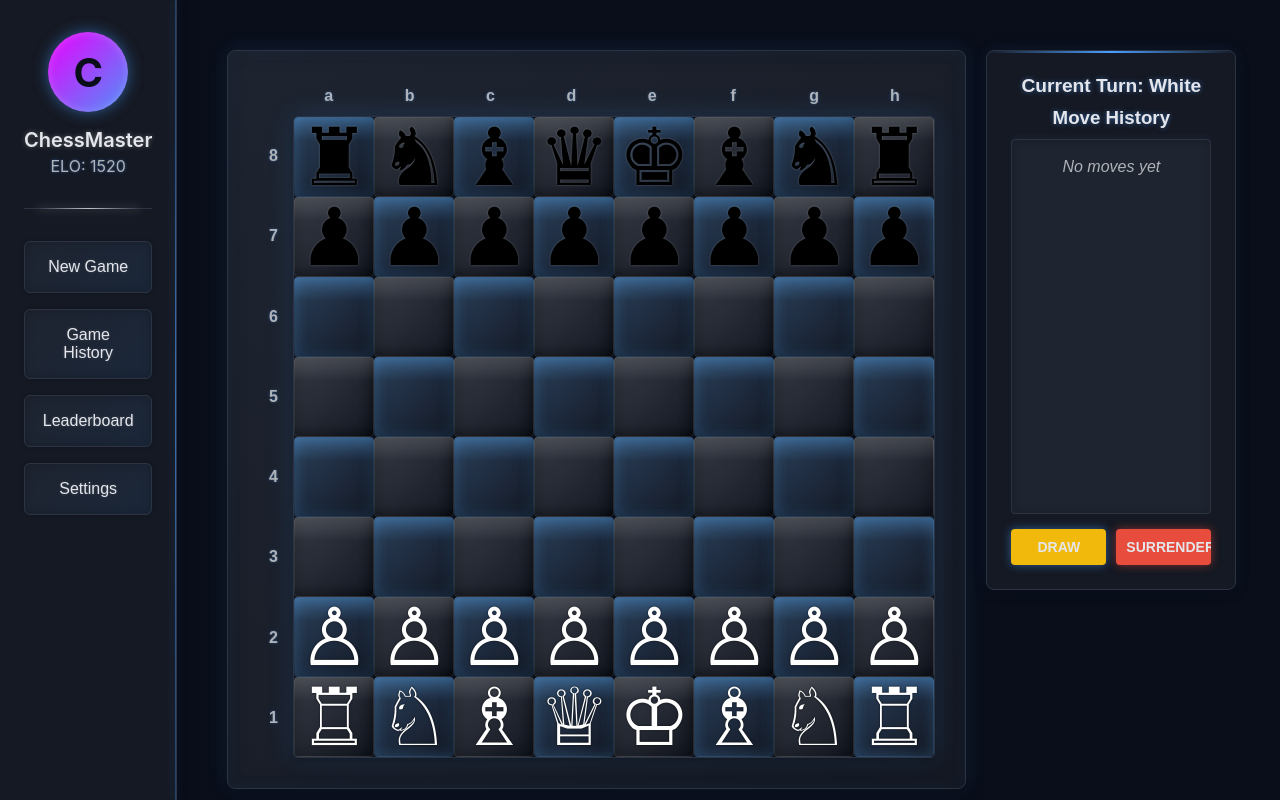
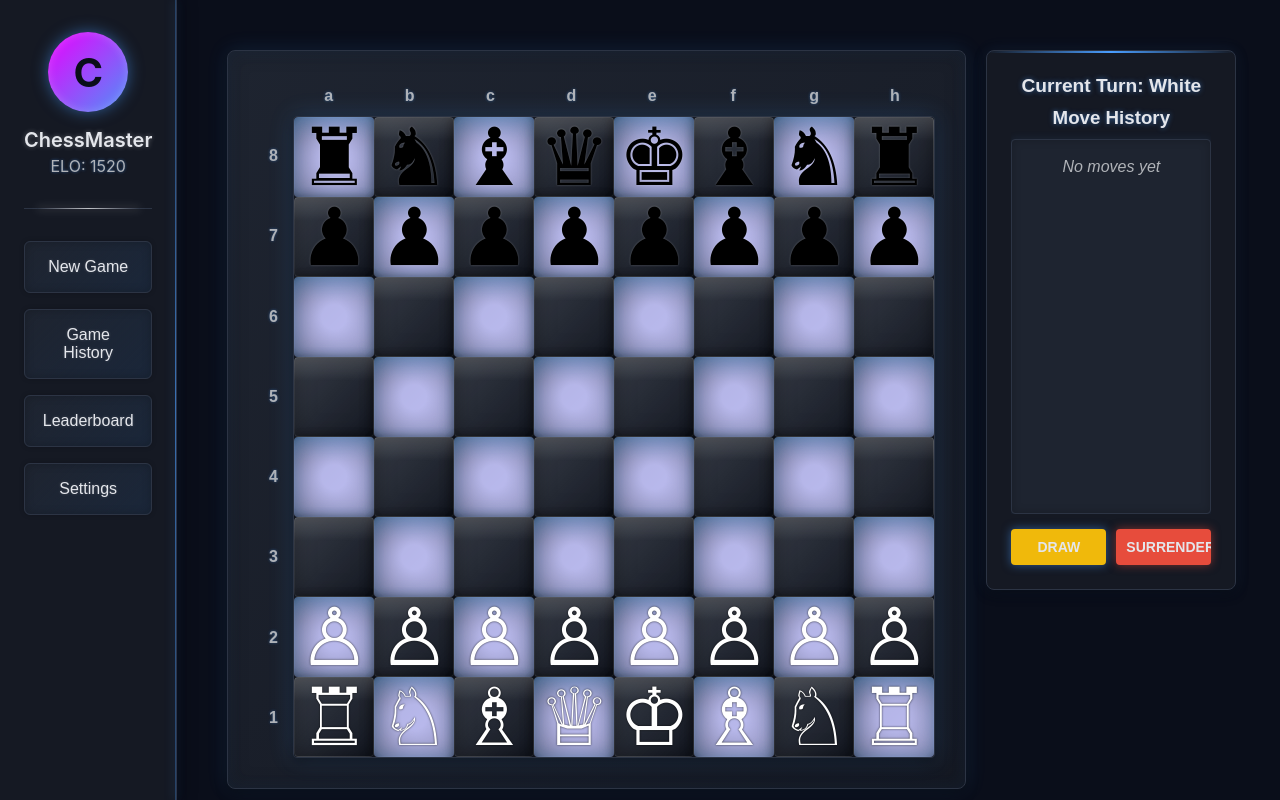
Before and after one commit to RezaEivazzadeh/chess_champions_league, a React (Create React App) app in the folder frontend/ccl/: page / in a window 1280 px wide. Built offline with nearby package versions, Linux system fonts and the light colour scheme.

Commit message:
[front-fix] tile colors

```diff
--- a/frontend/ccl/src/components/GameArea/ChessBoard.css
+++ b/frontend/ccl/src/components/GameArea/ChessBoard.css
@@ -263,8 +263,8 @@
 /* Light tiles - blueish lamp on */
 .light {
   background: linear-gradient(135deg,
-    rgba(30, 36, 48, 0.9),
-    rgba(21, 25, 35, 0.9));
+    rgba(200, 200, 255, 0.3),
+    rgba(200, 200, 255, 0.7));
   box-shadow:
     inset 0 0 20px rgba(0, 0, 0, 0.5),
     0 0 10px rgba(0, 0, 0, 0.3),
@@ -273,10 +273,17 @@
 
 /* Blue lamp for light tiles */
 .light::before {
-  background: linear-gradient(135deg,
-    rgba(100, 180, 255, 0.2) 0%,
-    rgba(74, 158, 255, 0.1) 50%,
-    rgba(255, 255, 255, 0) 100%);
+  background: radial-gradient(circle at center,
+    rgba(200, 200, 255, 0.8),
+    rgba(200, 200, 255, 0.8),
+    rgba(200, 200, 255, 0.8),
+    rgba(200, 200, 255, 0.7),
+    rgba(200, 200, 255, 0.6),
+    rgba(200, 200, 255, 0.5),
+    rgba(200, 200, 255, 0.4),
+    rgba(200, 200, 255, 0.3),
+    rgba(200, 200, 255, 0.2),
+    transparent);
   border: 1px solid rgba(100, 180, 255, 0.2);
   box-shadow:
     inset 0 0 15px rgba(100, 180, 255, 0.3),
@@ -285,7 +292,7 @@
 
 .light::after {
   background: linear-gradient(to bottom,
-    rgba(100, 180, 255, 0.3) 0%,
+    rgba(100, 180, 255, 0.2) 0%,
     rgba(100, 180, 255, 0) 100%);
 }
 
```
